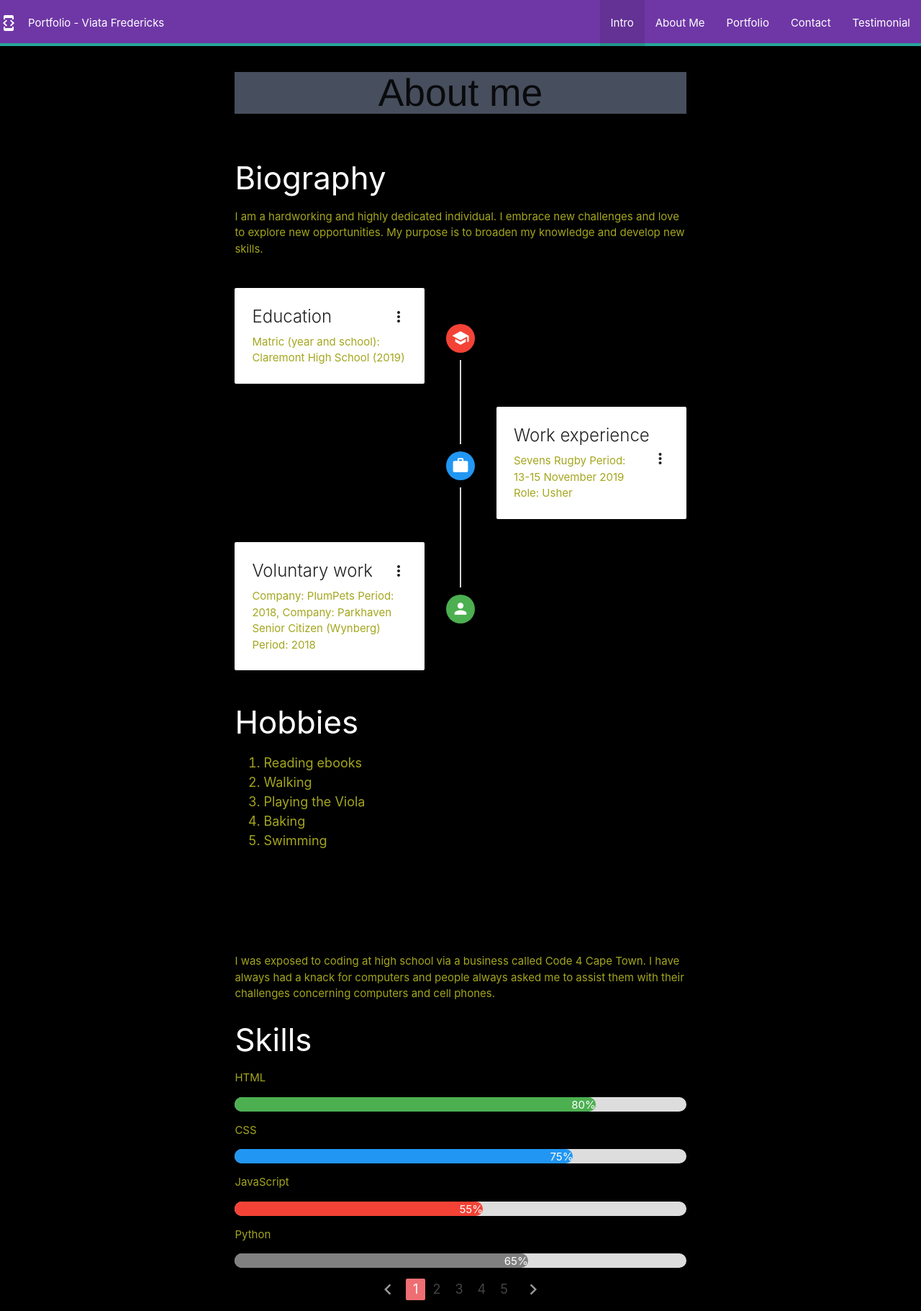
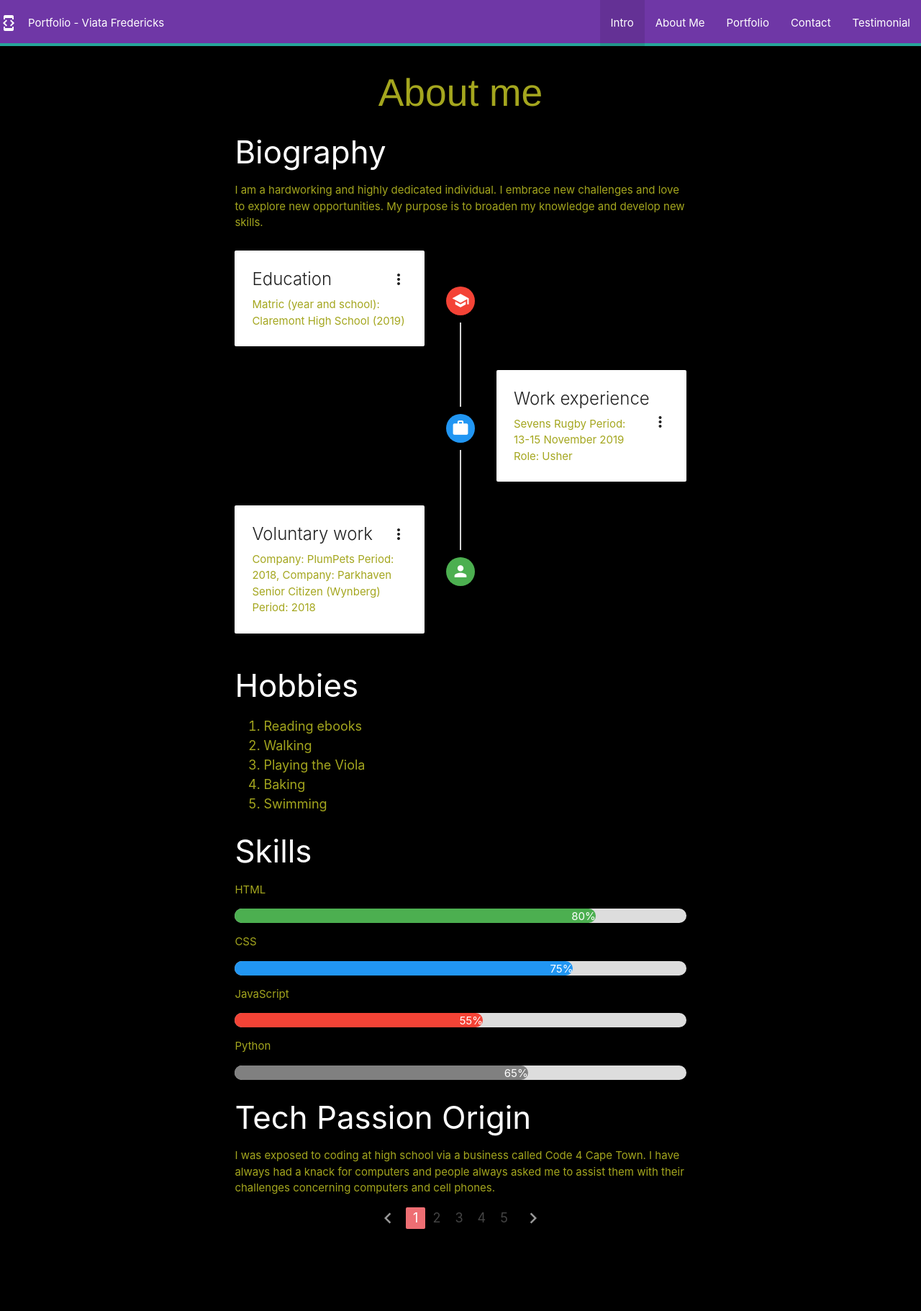
Before and after one commit to ViataF/Portfolio, a React (Create React App) app: page /about in a window 1280 px wide. Shown: the whole page at 72% size. After the commit the page ends 1722 px from the top, so only its background shows below. Built offline with nearby package versions, Linux system fonts and the light colour scheme.

Commit message:
About page styling

```diff
--- a/src/components/layout/pages/About.css
+++ b/src/components/layout/pages/About.css
@@ -1,8 +1,10 @@
 /* Set a background color */
 h2.about {
-  background-color: #474e5d;
+  color: #a4a61e;
   text-align: center;
   font-family: Helvetica, sans-serif;
+  animation: bounceInRight;
+  animation-duration: 2s;
 }
 
 h3.biography {
--- a/src/components/layout/pages/About.js
+++ b/src/components/layout/pages/About.js
@@ -1,17 +1,17 @@
-import React, { Fragment } from "react";
+import React from "react";
 import "./About.css";
 const About = () => {
   return (
     <div className="container">
       <h2 className="about">About me</h2>
-      <div className="section biography">
+      <section>
         <h3 className="biography">Biography</h3>
         <p>
           I am a hardworking and highly dedicated individual. I embrace new
           challenges and love to explore new opportunities. My purpose is to
           broaden my knowledge and develop new skills.
         </p>
-      </div>
+      </section>
       <div className="timeline">
         <div className="timeline-event">
           <div className="card timeline-content">
@@ -102,15 +102,6 @@ const About = () => {
           <li>Swimming</li>
         </ol>
       </section>
-      <section>
-        <h3 className="passion">Where my tech passion came from:</h3>
-        <p>
-          I was exposed to coding at high school via a business called Code 4
-          Cape Town. I have always had a knack for computers and people always
-          asked me to assist them with their challenges concerning computers and
-          cell phones.
-        </p>
-      </section>
       <section className="skillbar">
         <h3 className="hobbies-heading">Skills</h3>
         <p>HTML</p>
@@ -133,6 +124,15 @@ const About = () => {
           <div class="skills python">65%</div>
         </div>
       </section>
+      <section>
+        <h3 className="white-text">Tech Passion Origin</h3>
+        <p>
+          I was exposed to coding at high school via a business called Code 4
+          Cape Town. I have always had a knack for computers and people always
+          asked me to assist them with their challenges concerning computers and
+          cell phones.
+        </p>
+      </section>
     </div>
   );
 };
```
